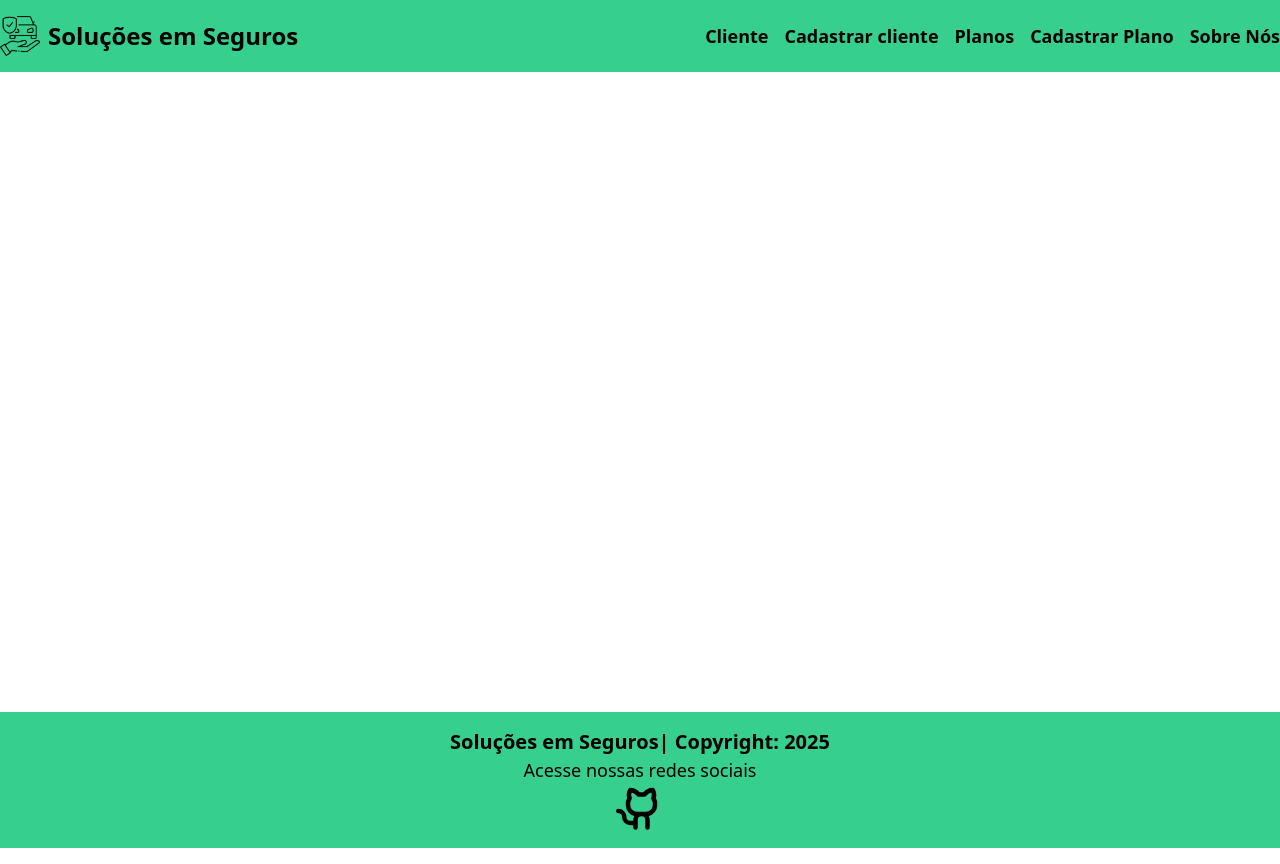
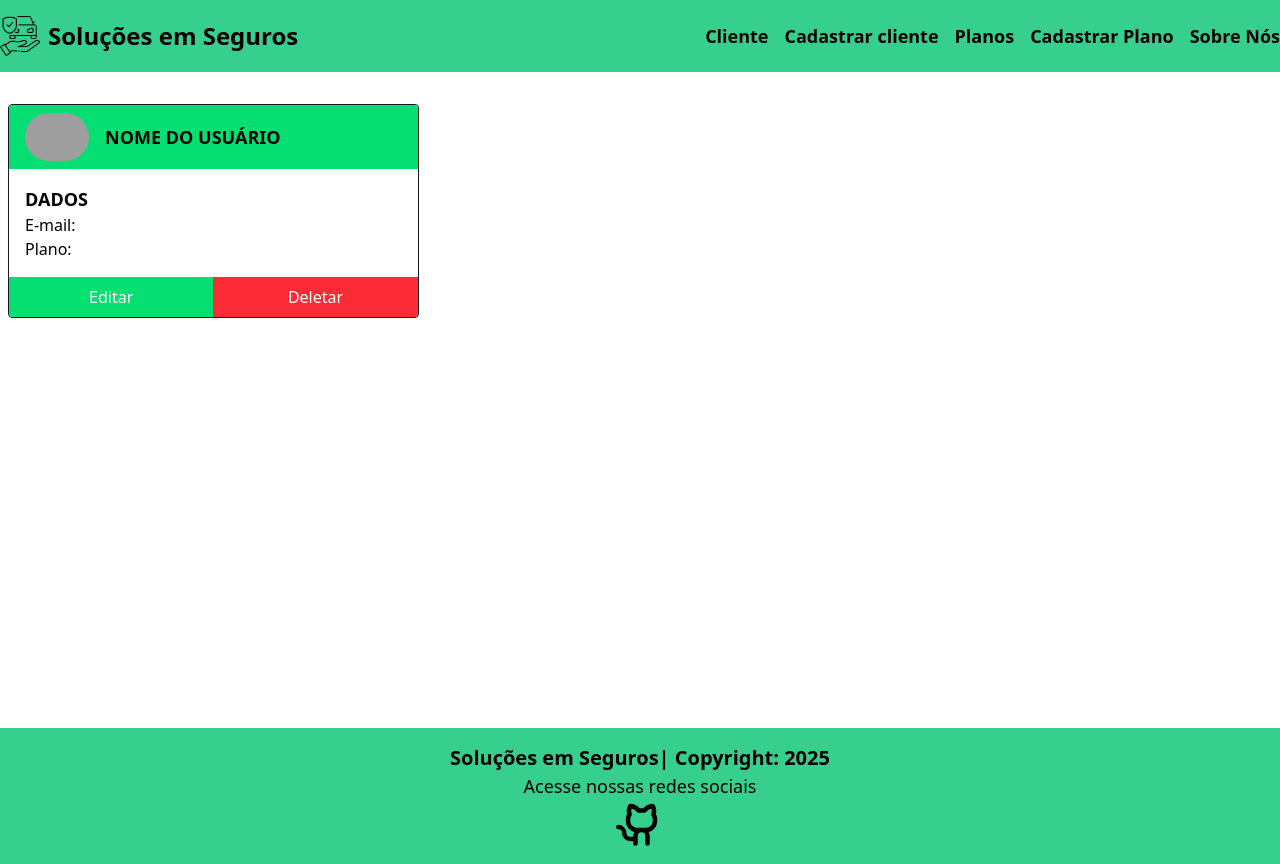
Before and after one commit to Projeto-Integrador-ModeloGP2/crmFront-t2, a React (Vite) app: page /cliente in a window 1280 px wide. Built offline with nearby package versions, Linux system fonts and the light colour scheme; grey boxes are pictures that could not be loaded.

Commit message:
Criação do card e lista de usuarios.

```diff
--- a/src/App.tsx
+++ b/src/App.tsx
@@ -8,6 +8,7 @@
 import Cadastro from "./pages/home/cadastro/Cadastro";
 import Login from "./pages/home/login/Login";
 import { AuthProvider } from "./context/UserContext";
+import ListaUsuarios from "./components/usuario/listausuario/ListaUsuarios";
 
 function App() {
   return (
@@ -22,6 +23,7 @@
             <Route path="/cadastro" element={<Cadastro />} />
             <Route path="/login" element={<Login />} />
             <Route path="/planos" element={<ListaPlanos />} />
+            <Route path="/cliente" element={<ListaUsuarios />} />
           </Routes>
         </div>
         <Footer />
--- /dev/null
+++ b/src/components/usuario/cardusuario/CardUsuarios.tsx
@@ -0,0 +1,36 @@
+import { Link } from 'react-router-dom'
+
+function CardUsuarios() {
+    return (
+        <div className='border-slate-900 border
+            flex flex-col rounded overflow-hidden justify-between'>
+
+            <div>
+                <div className="flex w-full bg-green-400 py-2 px-4 items-center gap-4">
+                    <img src='https://i.imgur.com/pK6vSCy.png'
+                         className='h-12 rounded-full' alt="" />
+                    <h3 className='text-lg font-bold text-center uppercase'>
+                        Nome do Usuário
+                    </h3>
+                </div>
+                <div className='p-4 '>
+                    <h4 className='text-lg font-semibold uppercase'>Dados</h4>
+                    <p>E-mail: </p>
+                    <p>Plano: </p>
+                </div>
+            </div>
+            <div className="flex">
+                <Link to='' className='w-full text-white bg-green-400
+                    hover:bg-green-800 flex items-center justify-center py-2'>
+                    <button>Editar</button>
+                </Link>
+                <Link to='' className='text-white bg-red-500
+                    hover:bg-red-700 w-full flex items-center justify-center'>
+                    <button>Deletar</button>
+                </Link>
+            </div>
+        </div>
+    )
+}
+
+export default CardUsuarios
--- /dev/null
+++ b/src/components/usuario/listausuario/ListaUsuarios.tsx
@@ -0,0 +1,20 @@
+import CardUsuarios from "../cardusuario/CardUsuarios";
+
+
+function ListaUsuarios() {
+    return (
+        <>
+            <div className="flex justify-center w-full my-4">
+                <div className="container flex flex-col mx-2">
+                    <div className='container mx-auto my-4
+                        grid grid-cols-1 md:grid-cols-2
+                        lg:grid-cols-3 gap-4'>
+                        <CardUsuarios />
+                    </div>
+                </div>
+            </div>
+        </>
+    );
+}
+
+export default ListaUsuarios;
```
